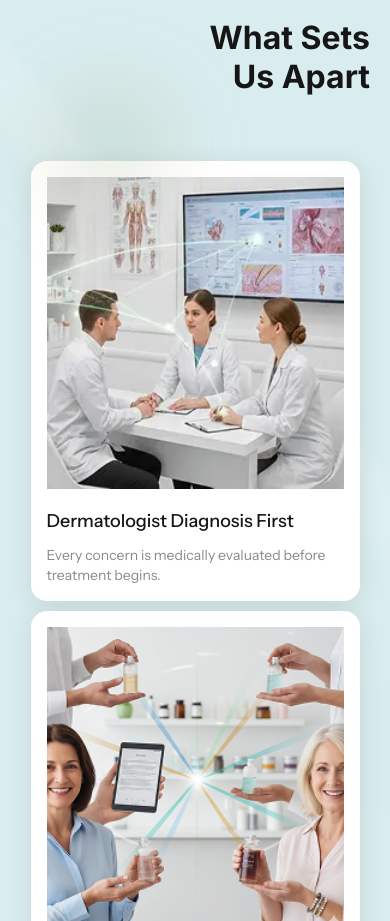
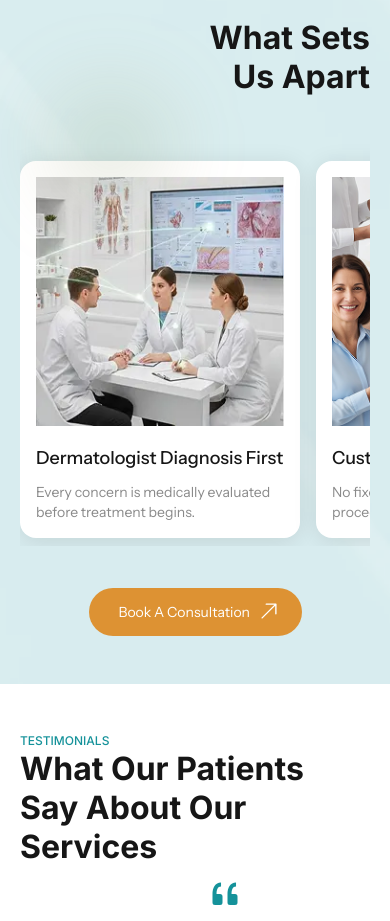
Before and after one commit to TANUJ0751/dinaazClone, a React (Vite) app: page / in a window 390 px wide. Shown: the part 2362-3283 px from the top of the page. Built offline with nearby package versions, Linux system fonts and the light colour scheme.

Commit message:
Update Homepart2.module.css

```diff
--- a/src/components/Homepart2.module.css
+++ b/src/components/Homepart2.module.css
@@ -245,7 +245,15 @@
   align-items: stretch;
   justify-content: center;
   gap: 24px;
-  flex-wrap: wrap;
+  flex-wrap: nowrap;
+}
+
+.phase2ImageSection > * {
+  flex: 1 1 0;
+  min-width: 0;
+  width: auto !important;
+  height: auto !important;
+  aspect-ratio: 330 / 444;
 }
 
 .phase2Button {
@@ -290,7 +298,7 @@
 
   /* Image Section (Cards) */
   .phase2ImageSection {
-    flex-wrap: wrap;
+    flex-wrap: nowrap;
     justify-content: center;
     gap: 10px;
   }
@@ -1074,9 +1082,27 @@
   } */
 
   .phase2ImageSection {
-    flex-wrap: wrap;
-    justify-content: center;
-    gap: 10px;
+    flex-wrap: nowrap;
+    justify-content: flex-start;
+    gap: 16px;
+    overflow-x: auto;
+    overflow-y: hidden;
+    scroll-snap-type: x mandatory;
+    scrollbar-width: none;
+    -ms-overflow-style: none;
+    padding-bottom: 8px;
+  }
+
+  .phase2ImageSection::-webkit-scrollbar {
+    display: none;
+  }
+
+  .phase2ImageSection > * {
+    flex: 0 0 280px !important;
+    width: 280px !important;
+    height: auto !important;
+    aspect-ratio: 330 / 444;
+    scroll-snap-align: start;
   }
   .phase2{
       padding-left: 20px;
```
